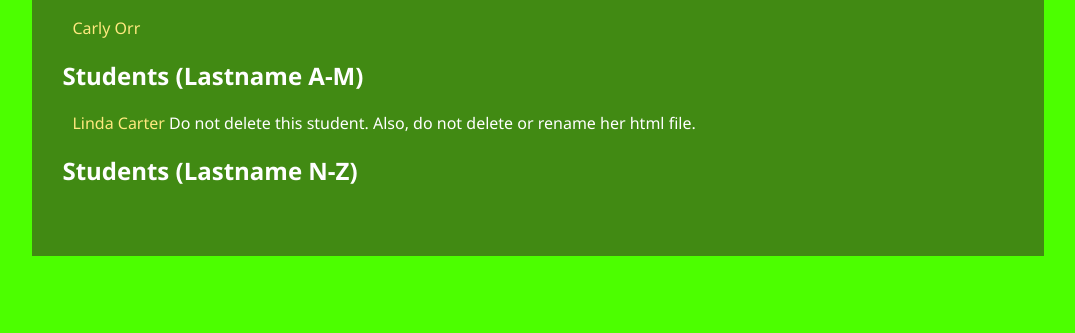
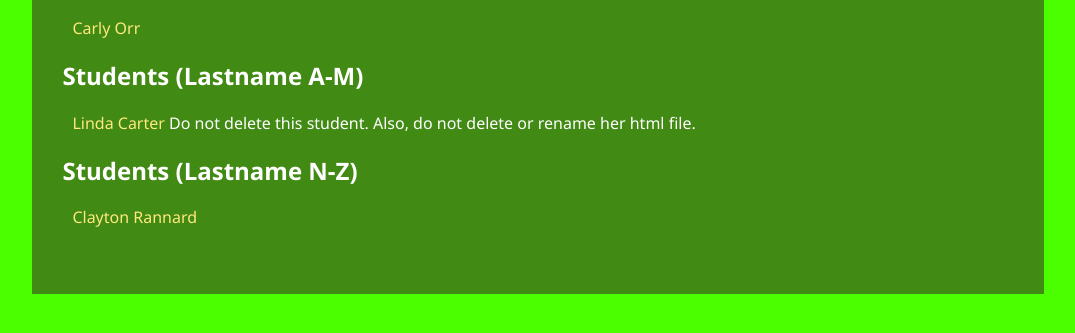
Before and after one commit to comp1111/bayern, a plain HTML site: page Index.html in a window 1280 px wide. Shown: the part 227-560 px from the top of the page, without its empty margins (102-1177 px from the left). Drawn offline with Linux system fonts and the light colour scheme.

Commit message:
first commit

```diff
--- a/Index.html
+++ b/Index.html
@@ -26,6 +26,7 @@
 
         <h2>Students (Lastname N-Z)</h2>
         <ul>
+          <li> <a href="ClaytonRannard.html">Clayton Rannard</a></li>
 
         </ul>
 
--- /dev/null
+++ b/Style/StyleClaytonRannard.css
@@ -0,0 +1,55 @@
+body {
+	font-family: Segoe UI, arial, sans-serif;
+	background-color: #990011;
+	color: #ffffff;
+}
+
+img.person {
+    width: 120px;
+    float:  left;
+    padding-left:  30px;
+    padding-right:  30px;
+}
+
+div#bio {
+    width:  80%;
+    padding-left:  30px;
+}
+
+div#logo {
+    padding: 15px;
+    margin: 20px auto 0px auto;
+    text-align: center;
+}
+
+div#container {
+	background-color: #771177;
+	min-width:850px;
+	margin-left: auto;
+	margin-right: auto;
+	min-height: 300px;
+	margin: 0 auto -4em;
+	clear: both;
+	margin-left: auto;
+	margin-right: auto;
+	width: 80%;
+    padding-bottom: 50px;
+}
+
+h1, h2, div>a {
+    padding-left:  30px;
+}
+
+ul>li {
+    list-style-type: none;
+}
+
+a {
+    text-decoration: none;
+    color:  #FFE97F;
+    outline:  none;
+}
+
+img {border:  0;}
+
+a img {outline:  none;}
--- /dev/null
+++ b/StyleClaytonRannard.css
@@ -0,0 +1,55 @@
+body {
+	font-family: Segoe UI, arial, sans-serif;
+	background-color: #990011;
+	color: #ffffff;
+}
+
+img.person {
+    width: 120px;
+    float:  left;
+    padding-left:  30px;
+    padding-right:  30px;
+}
+
+div#bio {
+    width:  80%;
+    padding-left:  30px;
+}
+
+div#logo {
+    padding: 15px;
+    margin: 20px auto 0px auto;
+    text-align: center;
+}
+
+div#container {
+	background-color: #771177;
+	min-width:850px;
+	margin-left: auto;
+	margin-right: auto;
+	min-height: 300px;
+	margin: 0 auto -4em;
+	clear: both;
+	margin-left: auto;
+	margin-right: auto;
+	width: 80%;
+    padding-bottom: 50px;
+}
+
+h1, h2, div>a {
+    padding-left:  30px;
+}
+
+ul>li {
+    list-style-type: none;
+}
+
+a {
+    text-decoration: none;
+    color:  #FFE97F;
+    outline:  none;
+}
+
+img {border:  0;}
+
+a img {outline:  none;}
```
Also changed, not shown: ClaytonRannard.html (added, +21 -0 lines), Images/download.jpg (added).
